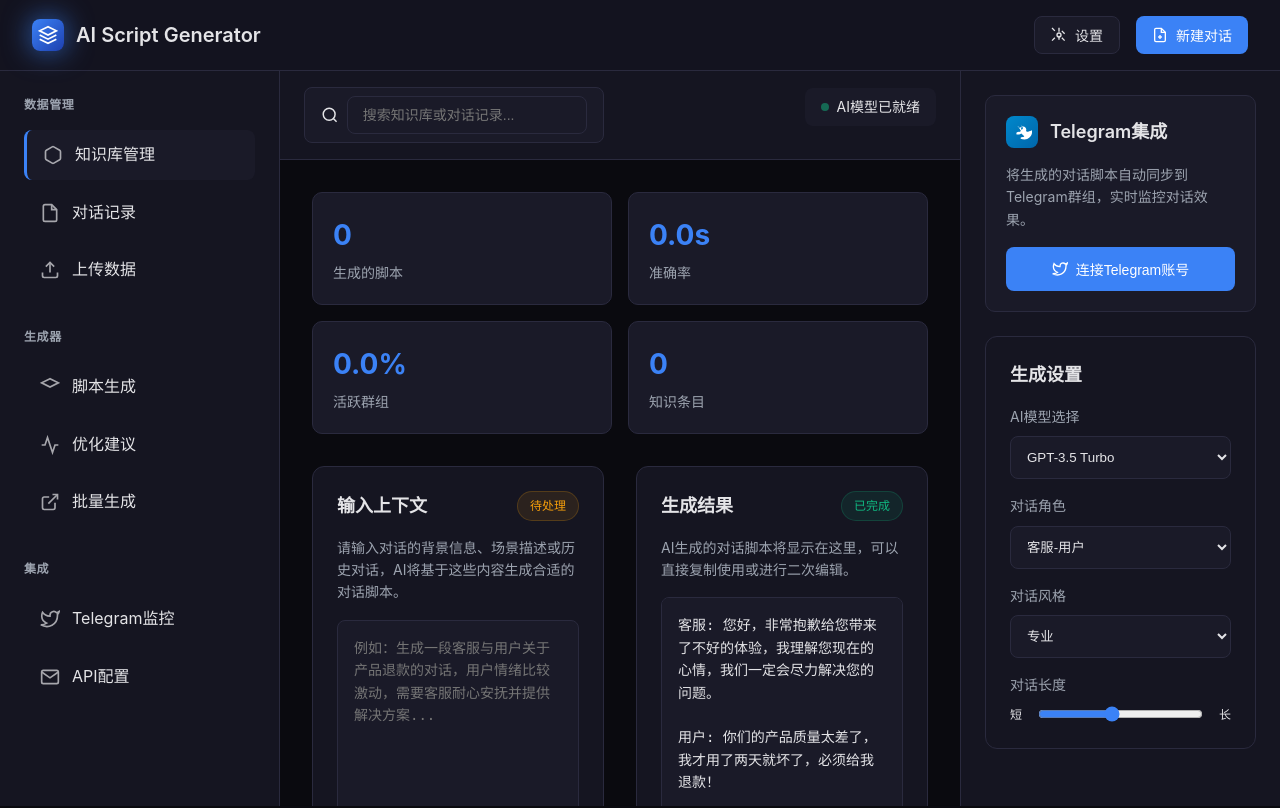
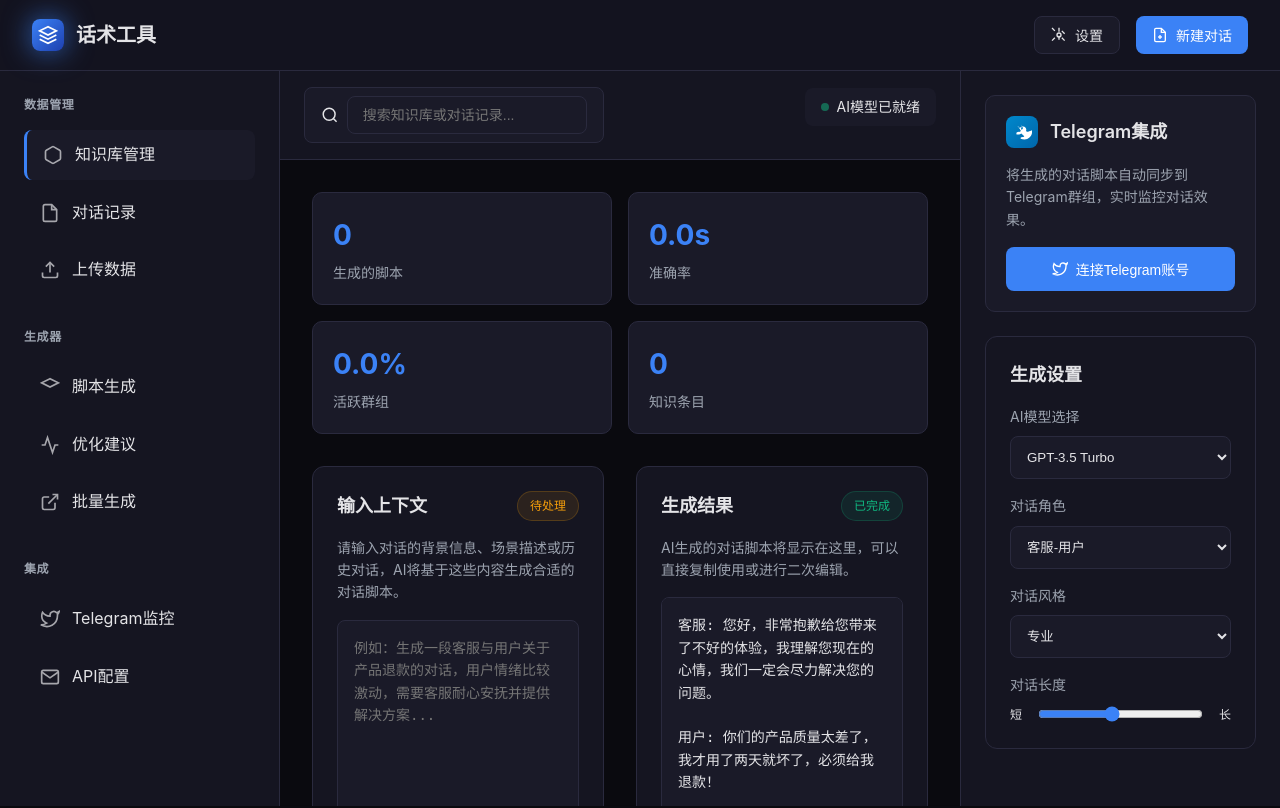
Before and after one commit to jinyang756/huashugongju, a plain HTML site: page index.html in a window 1280 px wide. Shown: the top 808 px of the page. Drawn offline with Linux system fonts and the light colour scheme.

Commit message:
docs: 更新项目文档和页面元数据
更新README.md为完整的项目文档，包含功能说明、技术栈和使用指南
修改index.html中的标题和描述，使其与项目名称"话术工具"保持一致

```diff
--- a/index.html
+++ b/index.html
@@ -3,7 +3,8 @@
 <head>
     <meta charset="UTF-8">
     <meta name="viewport" content="width=device-width, initial-scale=1.0">
-    <title>AI对话脚本生成器</title>
+    <meta name="description" content="话术工具 - 智能对话脚本生成系统，支持多种AI模型、对话风格和知识库增强功能，适用于客服、销售、教育等多种场景。">
+    <title>话术工具 - 智能对话脚本生成系统</title>
     <link rel="stylesheet" href="css/style.css">
 </head>
 <body>
@@ -17,7 +18,7 @@
                     <path d="M2 12L12 17L22 12"></path>
                 </svg>
             </div>
-            <span>AI Script Generator</span>
+            <span>话术工具</span>
         </div>
         <div class="nav-buttons">
             <button class="btn btn-secondary">
```
Also changed, not shown: 1 other file.
